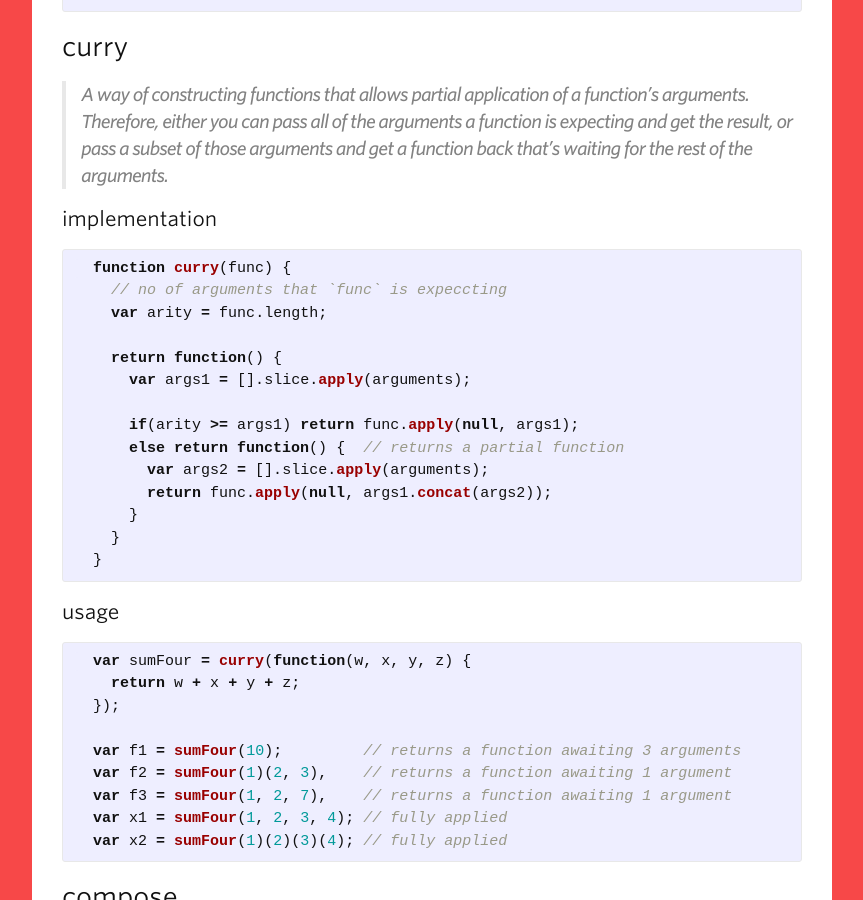
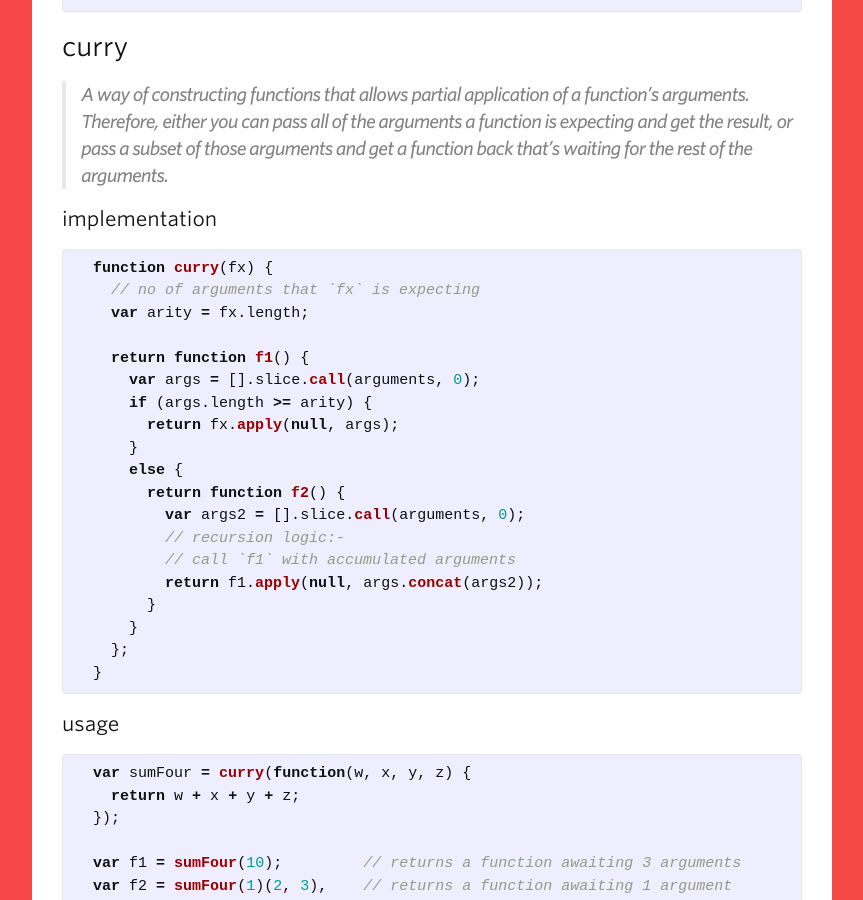
Before and after one commit to kshirish/kshirish.github.io, a Jekyll site: the page built from _posts/2016-03-27-essential-functions.md, in a window 1280 px wide and 900 px high, scrolled down 2442 px. Shown: the whole window, without its empty margins (208-1071 px from the left). Built offline with Jekyll 4.4.1, drawn with Linux system fonts in a browser that asks for light colours; comment, search, counter and statistics services are not loaded.

Commit message:
fixed incorrect implementation of curry : essential functions

```diff
--- a/_posts/2016-03-27-essential-functions.md
+++ b/_posts/2016-03-27-essential-functions.md
@@ -110,19 +110,24 @@ categories: js
 
 #### implementation
 {% highlight javascript %}
-  function curry(func) {
-    // no of arguments that `func` is expeccting
-    var arity = func.length;
+  function curry(fx) {
+    // no of arguments that `fx` is expecting
+    var arity = fx.length;
 
-    return function() {
-      var args1 = [].slice.apply(arguments);
-
-      if(arity >= args1) return func.apply(null, args1);
-      else return function() {  // returns a partial function
-        var args2 = [].slice.apply(arguments);
-        return func.apply(null, args1.concat(args2));
+    return function f1() {
+      var args = [].slice.call(arguments, 0);
+      if (args.length >= arity) {
+        return fx.apply(null, args);
       }
-    }
+      else {
+        return function f2() {
+          var args2 = [].slice.call(arguments, 0);
+          // recursion logic:-
+          // call `f1` with accumulated arguments
+          return f1.apply(null, args.concat(args2));
+        }
+      }
+    };
   }
 {% endhighlight %}
 
```
Also changed, not shown: 2 other files.
